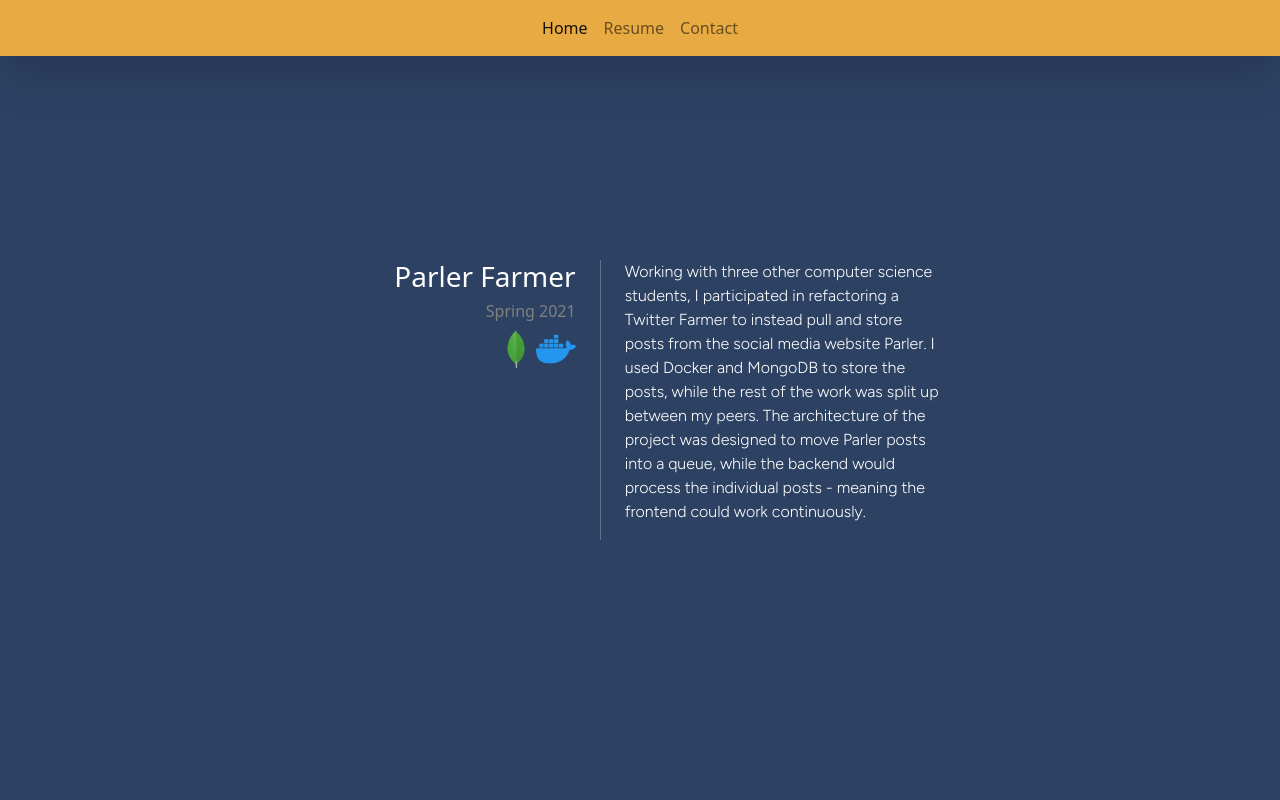
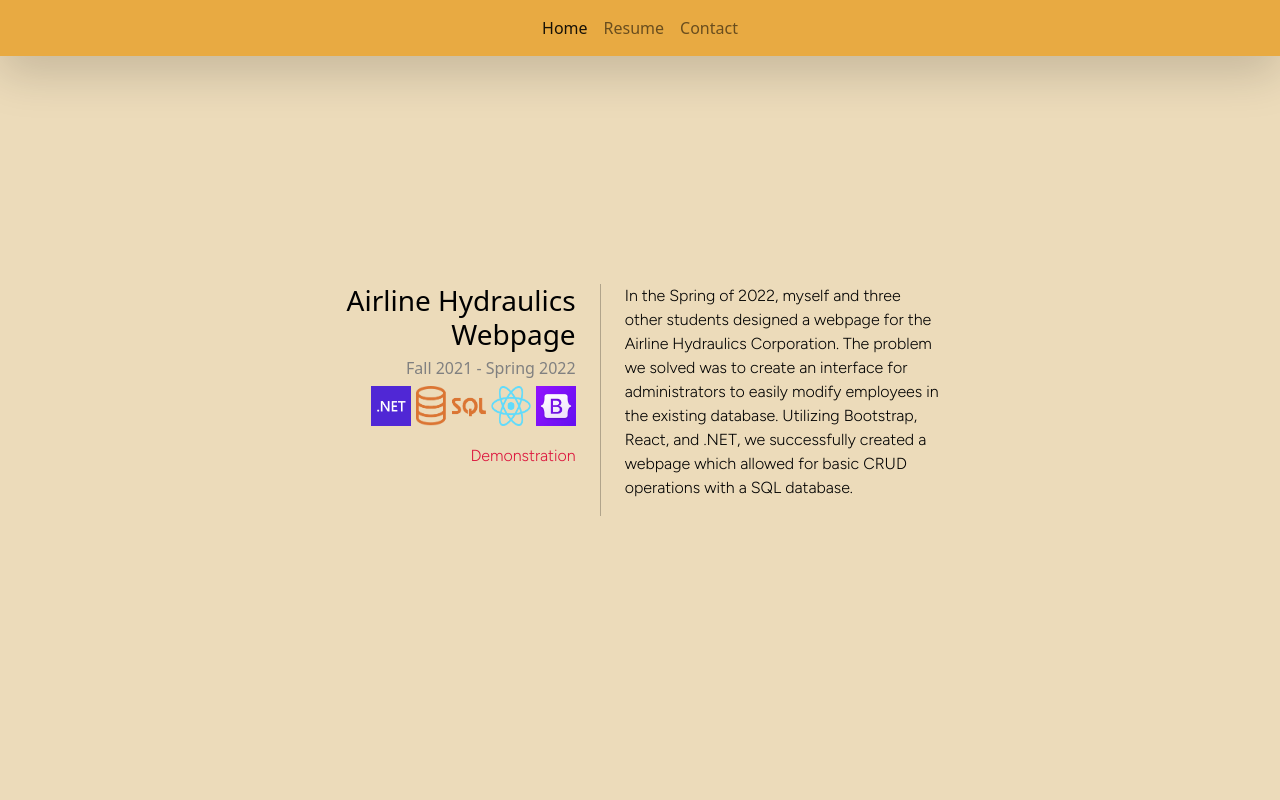
Before and after one commit to syeve/syeve.github.io, a plain HTML site: page portfolio.html in a window 1280 px wide. Shown: the top 800 px of the page. Drawn offline with nearby package versions, Linux system fonts and the light colour scheme.

Commit message:
Reworked portfolio page

```diff
--- a/portfolio.html
+++ b/portfolio.html
@@ -25,40 +25,6 @@
             </div>
         </nav>
 
-        <div style="background-color: #2D4263;" class="container-fluid d-flex justify-content-center vertical-center">
-            <div class="row w-50 d-flex justify-content-right">
-                <div class="col-sm-5">
-                    <h3 style="text-align: right; color: white;">
-                        Parler Farmer
-                    </h3>
-                    <h6 style="text-align: right; color: gray;">
-                        Spring 2021
-                    </h6>
-                    <img src="./images/docker.png" style="float: right;" width="40px" height="40px" alt="docker">
-                    <img src="./images/mongodb.png" style="float: right;" width="40px" height="40px" alt="mongodb">
-                </div>
-                <!-- Rule -->
-                <div class="col-sm-auto">
-                    <div class="d-flex" style="height: 100%; color: white;">
-                        <div class="vr"></div>
-                    </div>
-                </div>
-                <!-- Links -->
-                <div class="col-md">
-                    <p style="color:white;" class="port-proj-text">
-                        Working with three other computer science students,
-                        I participated in refactoring a Twitter Farmer to instead
-                        pull and store posts from the social media website Parler.
-                        I used Docker and MongoDB to store the posts, while the rest
-                        of the work was split up between my peers. The architecture
-                        of the project was designed to move Parler posts into a queue,
-                        while the backend would process the individual posts - meaning
-                        the frontend could work continuously.
-                    </p>
-                </div>
-            </div>
-        </div>
-
         <!-- Project 1 -->
         <div style="background-color: #ECDBBA;" class="container-fluid d-flex justify-content-center vertical-center">
             <div class="row w-50 d-flex justify-content-right">
@@ -73,6 +39,8 @@
                     <img src="./images/react.png" style="float: right; position: relative; right: 5px;" width="40px" height="40px" alt="react">
                     <img src="./images/sql.png" style="float: right; position: relative; right: 5px;" width="80px" height="40px" alt="sql">
                     <img src="./images/net.png" style="float: right; position: relative; right: 5px;" width="40px" height="40px" alt="net">
+                    <a style="position: relative; top: 20px; text-align: right; color:crimson;"
+                    class="home-link" href="./images/airlinevideo.mkv"><h6>Demonstration</h6></a>
                 </div>
                 <!-- Rule -->
                 <div class="col-sm-auto">
@@ -94,7 +62,6 @@
             </div>
         </div>
 
-        <!-- Project 2 -->
         <div style="background-color: #2D4263;" class="container-fluid d-flex justify-content-center vertical-center">
             <div class="row w-50 d-flex justify-content-right">
                 <div class="col-sm-5">
@@ -107,8 +74,6 @@
                     <img src="./images/sql.png" style="float: right; position: relative; left: 6px;" width="80px" height="40px" alt="sql">
                     <img src="./images/bootstrap.png" style="float: right; position: relative; right: 2px;" width="40px" height="40px" alt="bootstrap">
                     <img src="./images/php.png" style="float: right; position: relative; left: 6px;" width="80px" height="40px" alt="php">
-
-
                 </div>
                 <!-- Rule -->
                 <div class="col-sm-auto">
@@ -130,11 +95,17 @@
             </div>
         </div>
 
-        <!-- Project 3 -->
         <div style="background-color: #ECDBBA;" class="container-fluid d-flex justify-content-center vertical-center">
             <div class="row w-50 d-flex justify-content-right">
                 <div class="col-sm-5">
-                    <h3 style="text-align: right; color: black;">Project Three</h3>
+                    <h3 style="text-align: right; color: black;">
+                        Parler Farmer
+                    </h3>
+                    <h6 style="text-align: right; color: gray;">
+                        Spring 2021
+                    </h6>
+                    <img src="./images/docker.png" style="float: right;" width="40px" height="40px" alt="docker">
+                    <img src="./images/mongodb.png" style="float: right;" width="40px" height="40px" alt="mongodb">
                 </div>
                 <!-- Rule -->
                 <div class="col-sm-auto">
@@ -145,19 +116,22 @@
                 <!-- Links -->
                 <div class="col-md">
                     <p style="color:black;" class="port-proj-text">
-                        sed adad ore et iam, quis nostrud exercitation ullamco laboris nisi ut aliquip ex ea commodo consequat. Duis aute irure dolor in reprehenderit in voluptate velit esse cillum dolore eu fugiat nulla pariatur. Excepteur sint occaecat cupidatat non proident, sunt in culpa qui officia deserunt mollit anim id est laborum.
+                        Working with three other computer science students,
+                        I participated in refactoring a Twitter Farmer to instead
+                        pull and store posts from the social media website Parler.
+                        I used Docker and MongoDB to store the posts, while the rest
+                        of the work was split up between my peers. The architecture
+                        of the project was designed to move Parler posts into a queue,
+                        while the backend would process the individual posts - meaning
+                        the frontend could work continuously.
                     </p>
                 </div>
             </div>
         </div>
 
-
         <!-- Load React. -->
         <!-- Note: when deploying, replace "development.js" with "production.min.js". -->
         <script src="https://unpkg.com/react@18/umd/react.development.js" crossorigin></script>
         <script src="https://unpkg.com/react-dom@18/umd/react-dom.development.js" crossorigin></script>
-
-
-
     </body>
 </html>
```
Also changed, not shown: resume.html (+4 -4 lines), 1 other file.
